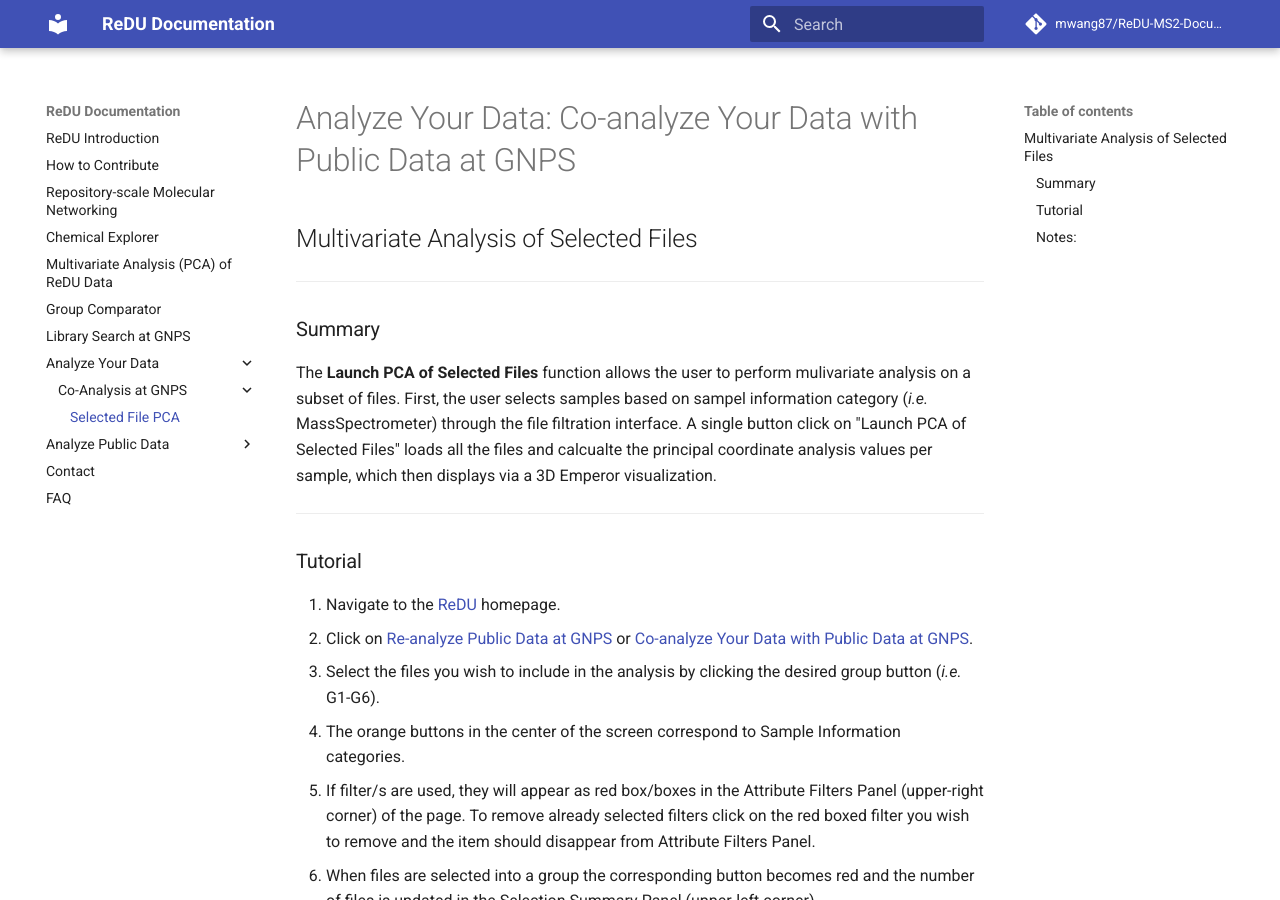
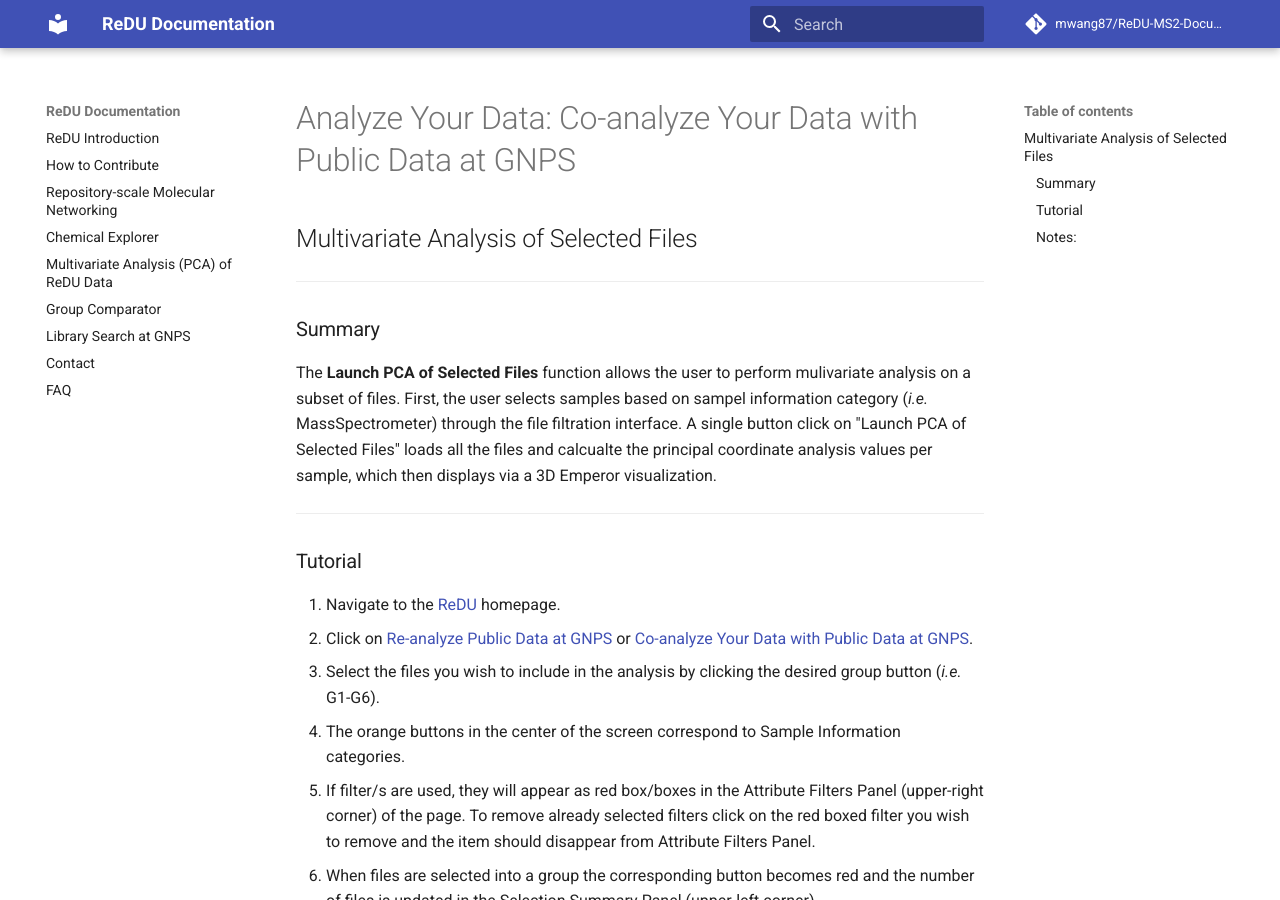
Before and after one commit to mwang87/ReDU-MS2-Documentation, an MkDocs documentation site: the page built from docs/AnalyzeYourData_SelectedPCA.md, in a window 1280 px wide and 900 px high. Built offline with MkDocs 1.6.1 and Material for MkDocs 9.7.7, drawn with Linux system fonts in a browser that asks for light colours; comment, search, counter and statistics services are not loaded.

Commit message:
Update mkdocs.yml

```diff
--- a/mkdocs.yml
+++ b/mkdocs.yml
@@ -12,13 +12,6 @@
     - Multivariate Analysis (PCA) of ReDU Data: multivariate_analysis.md
     - Group Comparator: group_comparator.md
     - Library Search at GNPS: library_search.md
-
-    - Analyze Your Data:
-        - Co-Analysis at GNPS:
-            - Selected File PCA: AnalyzeYourData_SelectedPCA.md
-    - Analyze Public Data:
-        - Re-analysis at GNPS:
-            - Selected File PCA: AnalyzePublicData_SelectedPCA.md
     - Contact: contact.md
     - FAQ: FAQ.md
 theme:
```
